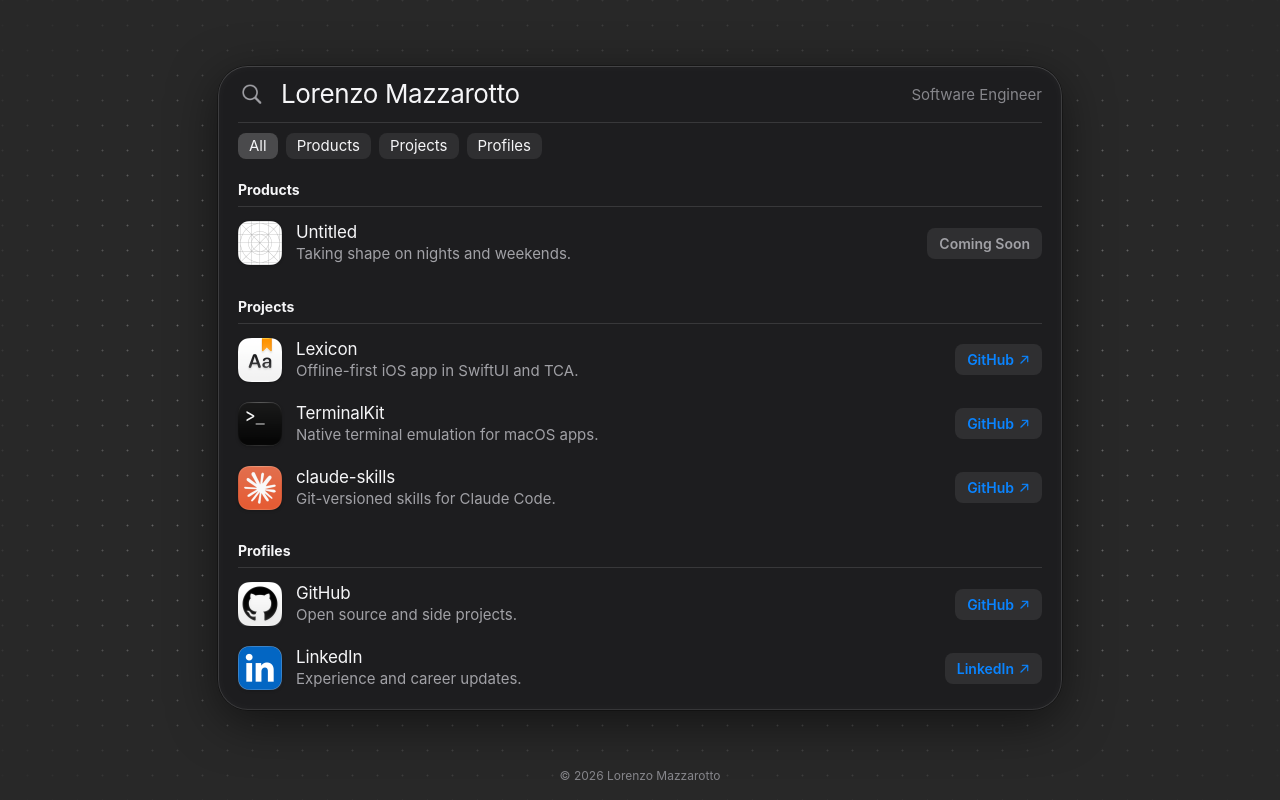
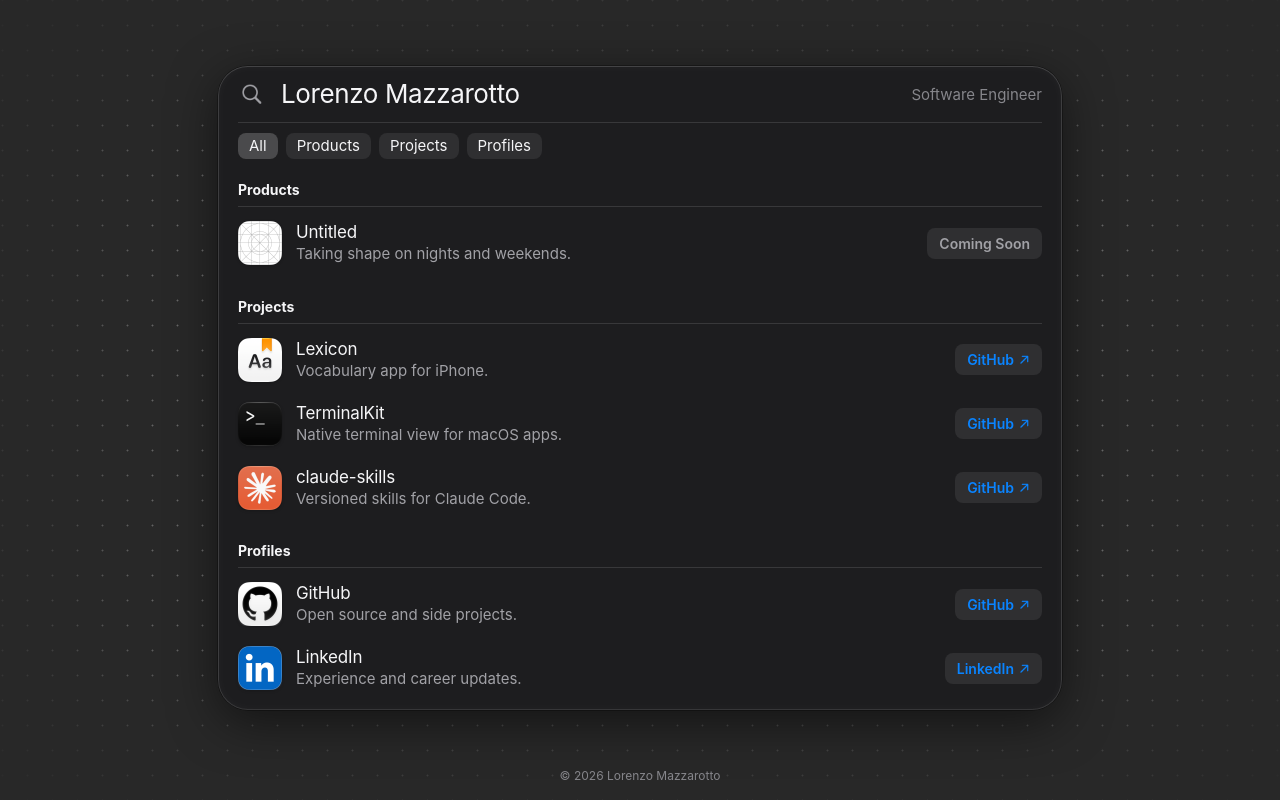
Before and after one commit to mazzsva/mazzsva.com, a website with bundled scripts: page public/index.html in a window 1280 px wide. Built offline with nearby package versions, Linux system fonts and the light colour scheme.

Commit message:
Update the project descriptions

```diff
--- a/public/index.html
+++ b/public/index.html
@@ -81,7 +81,7 @@
               <img class="result-icon" src="assets/icons/lexicon.png" alt="" width="44" height="44">
               <span class="result-text">
                 <span class="result-title">Lexicon</span>
-                <span class="result-detail">Offline-first iOS app in SwiftUI and TCA.</span>
+                <span class="result-detail">Vocabulary app for iPhone.</span>
               </span>
               <span class="result-action">GitHub<span class="result-arrow"></span></span>
             </a>
@@ -89,7 +89,7 @@
               <img class="result-icon" src="assets/icons/terminalkit.png" alt="" width="44" height="44">
               <span class="result-text">
                 <span class="result-title">TerminalKit</span>
-                <span class="result-detail">Native terminal emulation for macOS apps.</span>
+                <span class="result-detail">Native terminal view for macOS apps.</span>
               </span>
               <span class="result-action">GitHub<span class="result-arrow"></span></span>
             </a>
@@ -97,7 +97,7 @@
               <img class="result-icon" src="assets/icons/claude-skills.png" alt="" width="44" height="44">
               <span class="result-text">
                 <span class="result-title">claude-skills</span>
-                <span class="result-detail">Git-versioned skills for Claude Code.</span>
+                <span class="result-detail">Versioned skills for Claude Code.</span>
               </span>
               <span class="result-action">GitHub<span class="result-arrow"></span></span>
             </a>
```
